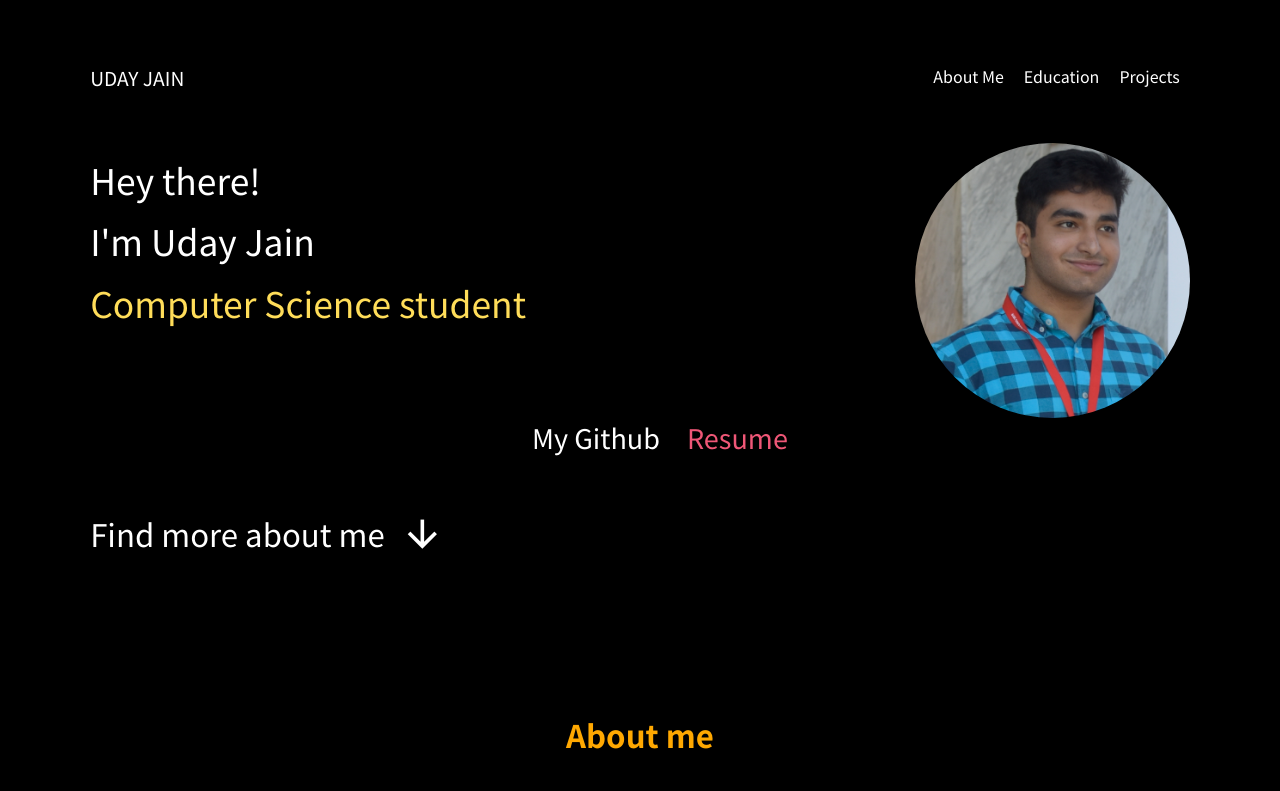
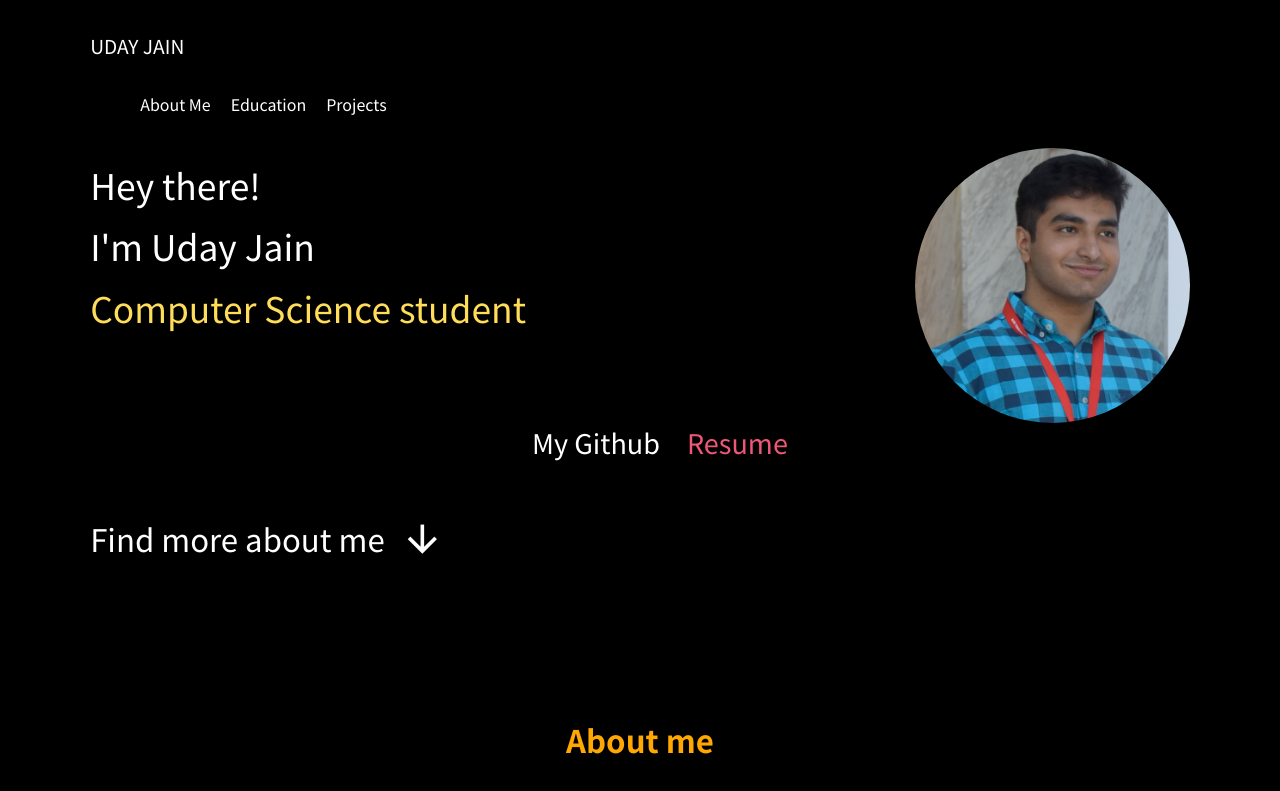
Before and after one commit to hkuday/hkuday.github.io, a plain HTML site: page index.html in a window 1280 px wide. Shown: the top 791 px of the page. Drawn offline with Linux system fonts and the light colour scheme.

Commit message:
Changing the look of the website

```diff
--- a/index.html
+++ b/index.html
@@ -7,7 +7,7 @@
 	<link rel = "stylesheet" type = "text/css" href = "Style.css">
 
 	<!--Link to Google fonts-->
-	<link href='https://fonts.googleapis.com/css?family=Noto Sans HK' rel='stylesheet'>
+	<link href="https://fonts.googleapis.com/css?family=Noto+Sans+HK:300,400,500,700&display=swap" rel="stylesheet">
 
 	<!--The down arrow icon-->
 	<link href="https://fonts.googleapis.com/icon?family=Material+Icons"
@@ -23,16 +23,16 @@
 <body>
 
 	<div class = "container">
-		<div class = "top-bar">
+		<nav>
 			<!--Navigation Pane-->
-			<p id = "logo"><a href="PersonalWebsite.html"> UDAY JAIN </a></p>
+			<p id = "logo"><a href="PersonalWebsite.html">UDAY JAIN </a></p>
 
 			<ul class = "navigation">
 				<li><a href = "#aboutme-text"> About Me</a></li>
 				<li><a href = "#education-text"> Education</a></li>
 				<li><a href = "#projects-text"> Projects</a></li>
 			</ul>
-		</div>
+		</nav>
 
 		<div class = "web-content">
 
```
